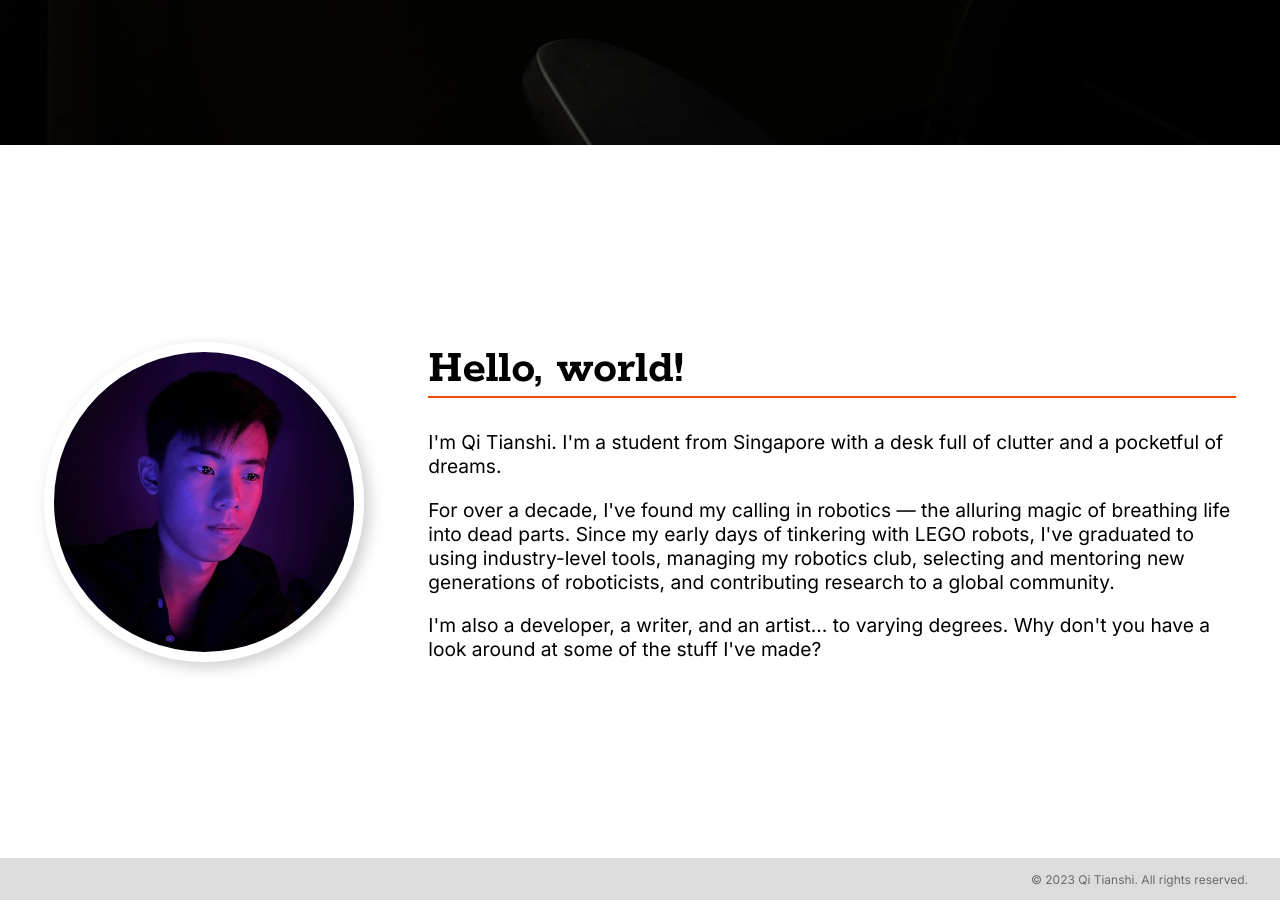
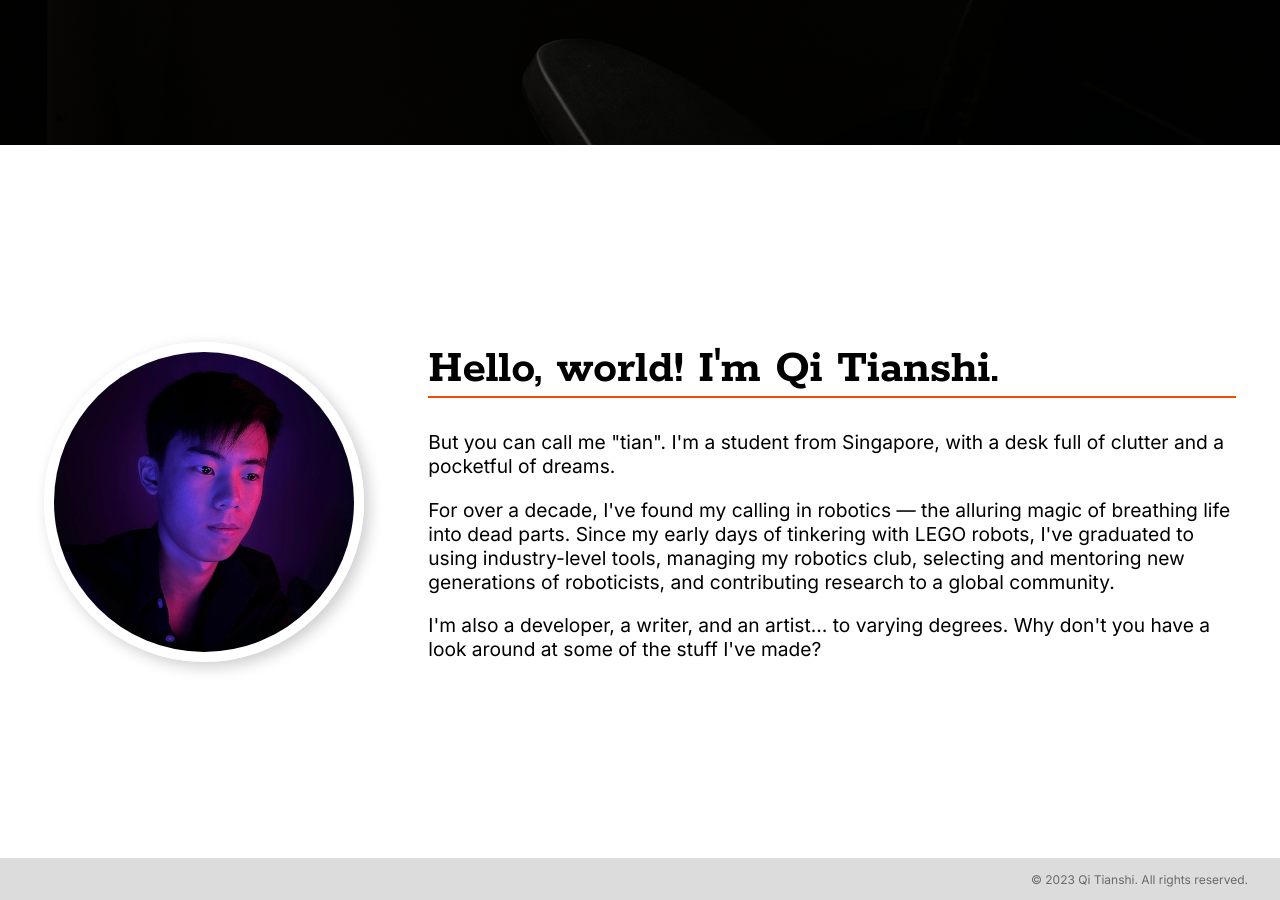
Before and after one commit to qitianshi/qitianshi.com, a Jekyll site: the page built from index.html, in a window 1280 px wide and 900 px high, scrolled down 755 px. Built offline with Jekyll 4.4.1, drawn with Linux system fonts in a browser that asks for light colours.

Commit message:
Update introduction text

```diff
--- a/index.html
+++ b/index.html
@@ -24,9 +24,9 @@ custom_stylesheet: "/assets/styles/home.css"
     <img src="/assets/images/home/profile-pic.jpg" id="profile-pic" alt="A portrait of Tianshi in dramatic blue and purple lighting against a dark backdrop.">
 
     <div id="introduction-text">
-        <h1>Hello, world!</h1>
+        <h1>Hello, world! I'm Qi Tianshi.</h1>
         <p>
-            I'm Qi Tianshi. I'm a student from Singapore with a desk full of clutter and a pocketful of dreams.
+            But you can call me "tian". I'm a student from Singapore, with a desk full of clutter and a pocketful of dreams.
         </p><p>
             For over a decade, I've found my calling in robotics &mdash; the alluring magic of breathing life into dead parts. Since my early days of tinkering with LEGO robots, I've graduated to using industry-level tools, managing my robotics club, selecting and mentoring new generations of roboticists, and contributing research to a global community.
         </p><p>
```
